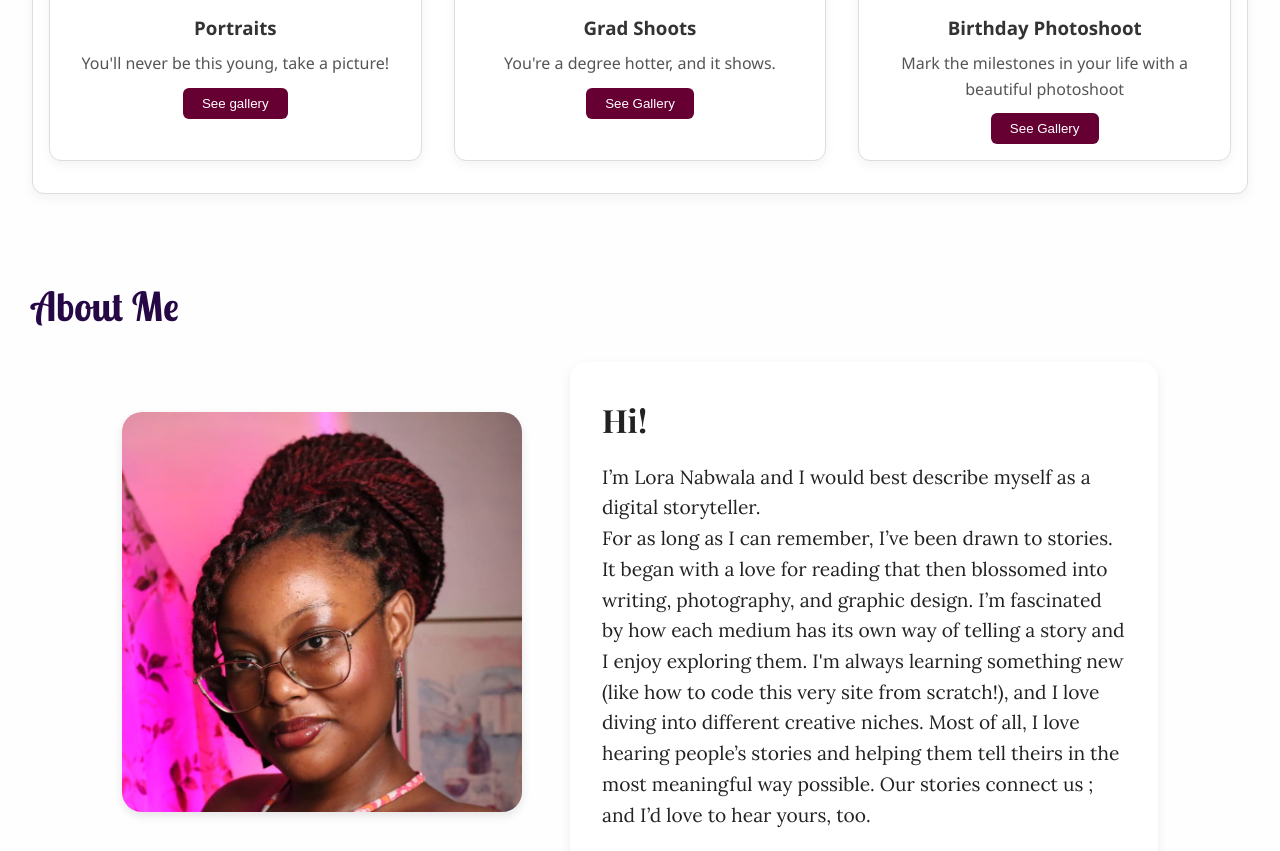
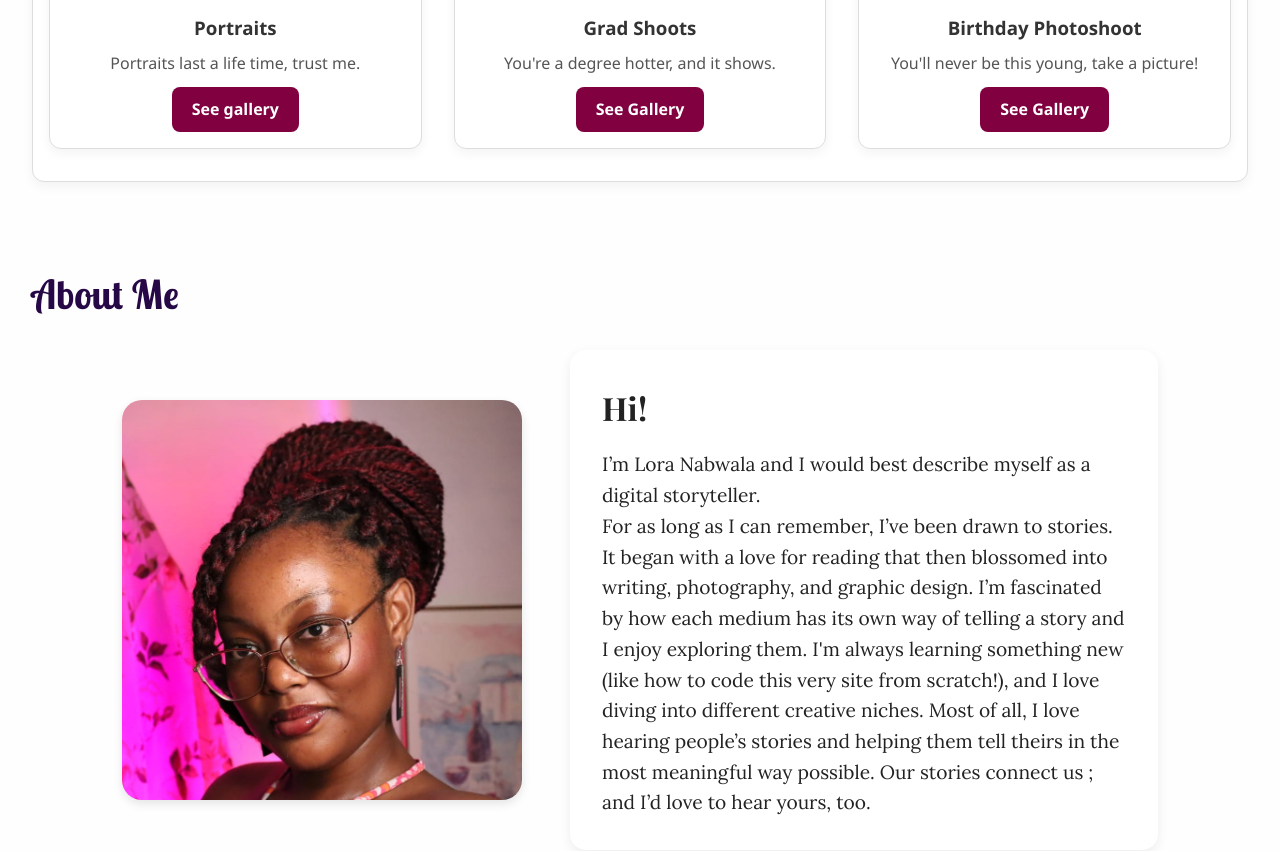
Before and after one commit to nabwala/portfolio, a plain HTML site: page index.html in a window 1280 px wide. Shown: the part 1620-2471 px from the top of the page. Drawn offline with nearby package versions, Linux system fonts and the light colour scheme.

Commit message:
Updated meta tags and SEO settings

```diff
--- a/index.html
+++ b/index.html
@@ -6,7 +6,19 @@
   <link rel="stylesheet" href="style.css" />
   <link rel="icon" type="image/png" href="images/LN2.png">
   <meta name="viewport" content="width=device-width, initial-scale=1.0"/>
-  <title>Portfolio</title>
+  <title>Lora Nabwala | Digital Storyteller</title>
+
+
+  <meta charset="UTF-8">
+  <meta name="viewport" content="width=device-width, initial-scale=1">
+  <meta name="description" content="Lora Nabwala is a Nairobi-based digital storyteller and visual strategist. Explore a curated portfolio of photography, creative media, and brand storytelling.">
+  <meta name="author" content="Lora Nabwala">
+
+  <!-- Open Graph / Social Preview -->
+  <meta property="og:title" content="Lora Nabwala | Digital Storyteller & Visual Strategist">
+  <meta property="og:description" content="Discover the creative work of Lora Nabwala ; a bold visual storyteller shaping narratives through photography, content creation, and digital expression.">
+  <meta property="og:url" content="https://nabwala.github.io/portfolio/">
+
 
 </head>
 <body>
@@ -46,22 +58,22 @@
     <div class="project1">
       <img src="https://i.pinimg.com/1200x/d4/86/a6/d486a6b41b3493253b3679c46f6da561.jpg" alt="Project 1" />
       <h3>Portraits</h3>
-      <p>You'll never be this young, take a picture!</p>
-      <button>See gallery</button>
+      <p>Portraits last a life time, trust me.</p>
+      <a href="portraits.html" class="gallery-link">See gallery</a>
     </div>
 
     <div class="project2">
       <img src="https://i.pinimg.com/736x/4d/2a/bc/4d2abc18fe3c492e2d99567b5614af72.jpg" alt="Project 2" />
       <h3>Grad Shoots</h3>
       <p>You're a degree hotter, and it shows.</p>
-      <button>See Gallery</button>
+      <a href="graduations.html" class="gallery-link">See Gallery</a>
     </div>
 
     <div class="project3">
       <img src="https://i.pinimg.com/1200x/6f/36/b5/6f36b5954edb3200b5da7b35c9e4db68.jpg" alt="Project 3" />
       <h3>Birthday Photoshoot</h3>
-      <p>Mark the milestones in your life with a beautiful photoshoot</p>
-      <button>See Gallery</button>
+      <p>You'll never be this young, take a picture!</p>
+      <a href="birthdays.html" class="gallery-link">See Gallery</a>
     </div>
 </div>
 
--- a/style.css
+++ b/style.css
@@ -285,6 +285,22 @@ section:nth-of-type(2) button:hover {
   margin-bottom: 1rem;
 }
 
+.gallery-link {
+  display: inline-block;
+  padding: 10px 20px;
+  background-color: #800040;
+  color: white;
+  border: none;
+  margin-top: 10px;
+  border-radius: 8px;
+  text-decoration: none;
+  font-weight: bold;
+  transition: background-color 0.3s ease;
+}
+
+.gallery-link:hover {
+  background-color: #a63b72;
+}
 
 
 
```
Also changed, not shown: birthdays.html (added), graduations.html (added), portraits.html (added).
